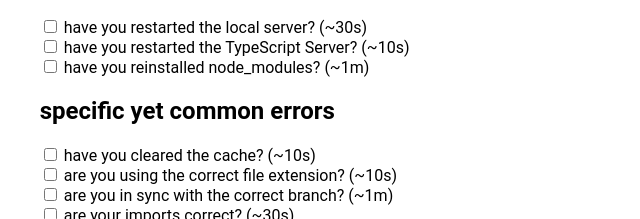
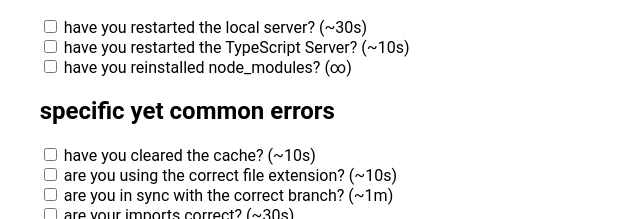
Before and after one commit to LukeberryPi/frontend-debugging-101, a plain HTML site: page index.html in a window 1280 px wide. Shown: the part 581-800 px from the top of the page, 308-948 px from the left. Drawn offline with Linux system fonts and the light colour scheme.

Commit message:
change node_modules step duration to infinity

```diff
--- a/index.html
+++ b/index.html
@@ -147,7 +147,7 @@
       <div>
         <input type="checkbox" id="reinstall-node-modules" />
         <label for="reinstall-node-modules"
-          >have you reinstalled node_modules? (~1m)</label
+          >have you reinstalled node_modules? (∞)</label
         >
       </div>
 
```
